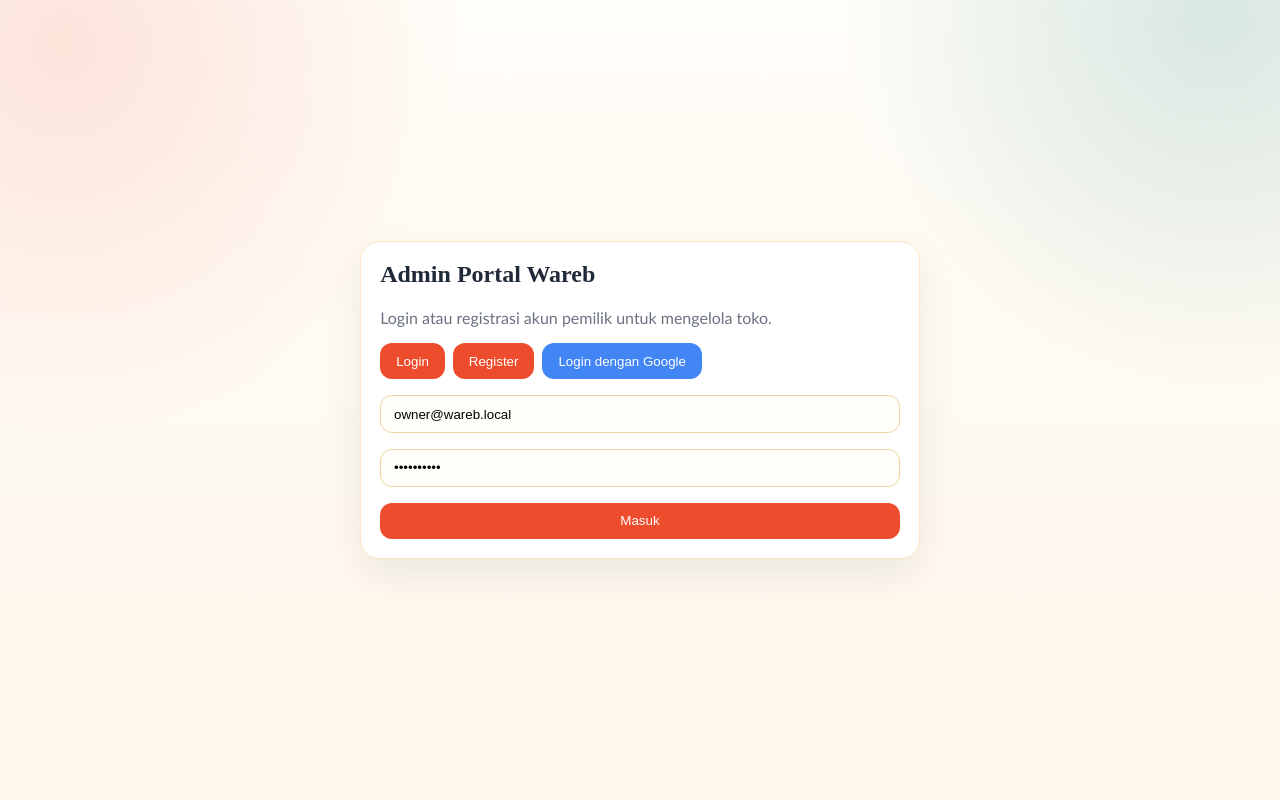
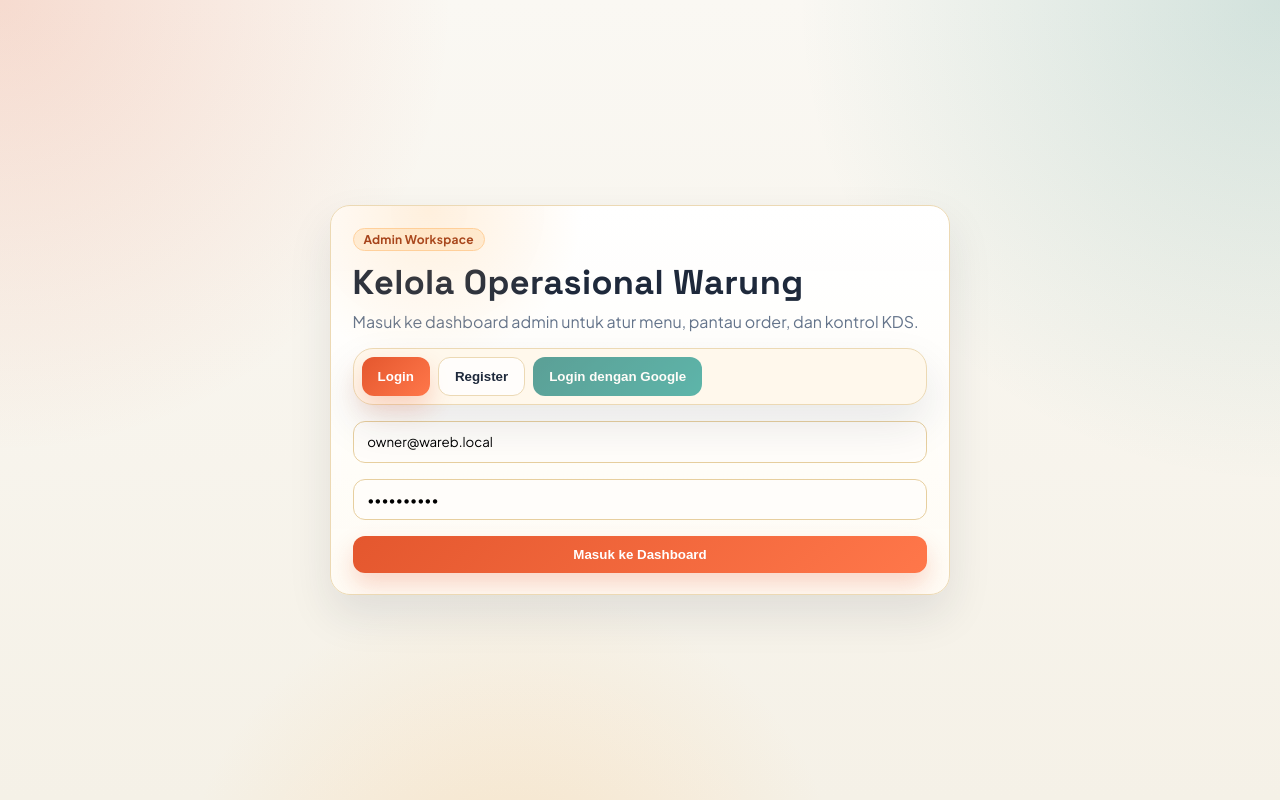
Before and after one commit to Rabbani218/Warog-Warung-Online-website, a Next.js app: page /admin in a window 1280 px wide. Built offline with nearby package versions, Linux system fonts and the light colour scheme; no server answers.

Commit message:
feat: redesign storefront and admin auth UX

```diff
--- a/app/(admin)/admin/page.js
+++ b/app/(admin)/admin/page.js
@@ -110,15 +110,16 @@ export default function AdminLoginPage() {
   }
 
   return (
-    <main className="container" style={{ minHeight: "100vh", display: "grid", placeItems: "center" }}>
-      <section className="panel" style={{ width: "min(560px,100%)", padding: "1.2rem" }}>
-        <h1 style={{ marginTop: 0, fontFamily: '"Segoe Print", cursive' }}>Admin Portal Wareb</h1>
-        <p style={{ color: "#6b7280" }}>Login atau registrasi akun pemilik untuk mengelola toko.</p>
+    <main className="container" style={{ minHeight: "100vh", display: "grid", placeItems: "center", padding: "1rem 0" }}>
+      <section className="panel hero-shell" style={{ width: "min(620px,100%)", padding: "1.35rem" }}>
+        <span className="badge">Admin Workspace</span>
+        <h1 style={{ margin: "0.55rem 0 0", fontSize: "clamp(1.5rem, 3vw, 2.15rem)" }}>Kelola Operasional Warung</h1>
+        <p className="muted" style={{ marginTop: "0.45rem" }}>Masuk ke dashboard admin untuk atur menu, pantau order, dan kontrol KDS.</p>
 
-        <div style={{ display: "flex", gap: "0.5rem", marginBottom: "1rem", flexWrap: "wrap" }}>
-          <button className="btn" type="button" onClick={() => setMode("login")}>Login</button>
-          <button className="btn" type="button" onClick={() => setMode("register")}>Register</button>
-          <button className="btn" type="button" onClick={signInWithGoogle} disabled={loading || !googleEnabled} style={{ background: "#4285F4" }}>
+        <div className="panel" style={{ display: "flex", gap: "0.5rem", marginBottom: "1rem", flexWrap: "wrap", padding: "0.5rem", background: "#fff8ec" }}>
+          <button className={mode === "login" ? "btn" : "btn btn-ghost"} type="button" onClick={() => setMode("login")}>Login</button>
+          <button className={mode === "register" ? "btn" : "btn btn-ghost"} type="button" onClick={() => setMode("register")}>Register</button>
+          <button className="btn btn-secondary" type="button" onClick={signInWithGoogle} disabled={loading || !googleEnabled}>
             {loading ? "Memuat..." : "Login dengan Google"}
           </button>
         </div>
@@ -135,10 +136,10 @@ export default function AdminLoginPage() {
           )}
           <input className="input" type="email" placeholder="Email" value={form.email} onChange={(e) => setForm((prev) => ({ ...prev, email: e.target.value }))} required />
           <input className="input" type="password" placeholder="Password" value={form.password} onChange={(e) => setForm((prev) => ({ ...prev, password: e.target.value }))} required />
-          <button className="btn" type="submit">{mode === "login" ? "Masuk" : "Daftar & Masuk"}</button>
+          <button className="btn" type="submit">{mode === "login" ? "Masuk ke Dashboard" : "Daftar & Masuk"}</button>
         </form>
 
-        {message && <p style={{ marginTop: "0.75rem", color: "#b91c1c" }}>{message}</p>}
+        {message && <p style={{ marginTop: "0.75rem" }} className={message.toLowerCase().includes("berhasil") ? "status-ok" : "status-err"}>{message}</p>}
       </section>
     </main>
   );
--- a/app/globals.css
+++ b/app/globals.css
@@ -1,27 +1,47 @@
+@import url("https://fonts.googleapis.com/css2?family=Plus+Jakarta+Sans:wght@400;500;600;700;800&family=Space+Grotesk:wght@600;700&display=swap");
+
 :root {
-  --bg: #fff7eb;
-  --bg-soft: #fffdf8;
-  --surface: #fff;
-  --text: #1f2937;
-  --muted: #6b7280;
-  --line: #fde7c2;
-  --brand: #ee4d2d;
-  --brand-dark: #cc3f24;
-  --teal: #0f766e;
+  --bg: #f5f1e7;
+  --bg-soft: #faf8f3;
+  --surface: #ffffff;
+  --surface-soft: #fffdf8;
+  --text: #1e293b;
+  --muted: #64748b;
+  --line: #ecd9b4;
+  --brand: #e4572e;
+  --brand-dark: #b64020;
+  --brand-2: #0f766e;
+  --accent: #ffb357;
+  --shadow: 0 20px 44px rgba(30, 41, 59, 0.1);
 }
 
 * {
   box-sizing: border-box;
 }
 
+html,
+body {
+  min-height: 100%;
+}
+
 body {
   margin: 0;
   color: var(--text);
   background:
-    radial-gradient(circle at 5% 5%, rgba(238, 77, 45, 0.14), transparent 28%),
-    radial-gradient(circle at 95% 2%, rgba(15, 118, 110, 0.16), transparent 26%),
+    radial-gradient(circle at 0% 0%, rgba(228, 87, 46, 0.18), transparent 30%),
+    radial-gradient(circle at 100% 0%, rgba(15, 118, 110, 0.17), transparent 32%),
+    radial-gradient(circle at 40% 115%, rgba(255, 179, 87, 0.22), transparent 28%),
     linear-gradient(180deg, var(--bg-soft), var(--bg));
-  font-family: "Trebuchet MS", "Segoe UI", sans-serif;
+  font-family: "Plus Jakarta Sans", "Segoe UI", sans-serif;
+  animation: pageFade 420ms ease;
+}
+
+h1,
+h2,
+h3,
+h4 {
+  font-family: "Space Grotesk", "Trebuchet MS", sans-serif;
+  letter-spacing: 0.01em;
 }
 
 a {
@@ -35,33 +55,71 @@ a {
 }
 
 .panel {
-  background: var(--surface);
+  background: linear-gradient(180deg, rgba(255, 255, 255, 0.96), rgba(255, 252, 246, 0.95));
   border: 1px solid var(--line);
   border-radius: 20px;
-  box-shadow: 0 16px 42px rgba(17, 24, 39, 0.08);
+  box-shadow: var(--shadow);
+  backdrop-filter: blur(6px);
 }
 
 .btn {
   border: none;
   border-radius: 12px;
-  padding: 0.65rem 1rem;
-  background: var(--brand);
+  padding: 0.68rem 1rem;
+  background: linear-gradient(135deg, var(--brand), #ff774a);
   color: #fff;
   cursor: pointer;
+  font-weight: 700;
+  transition: transform 0.2s ease, box-shadow 0.2s ease, filter 0.2s ease;
+  box-shadow: 0 12px 24px rgba(228, 87, 46, 0.24);
 }
 
 .btn:hover {
-  background: var(--brand-dark);
+  transform: translateY(-1px);
+  filter: saturate(1.06);
+}
+
+.btn:disabled {
+  opacity: 0.68;
+  cursor: not-allowed;
+  box-shadow: none;
+  transform: none;
+}
+
+.btn-ghost {
+  background: rgba(255, 255, 255, 0.8);
+  color: var(--text);
+  border: 1px solid var(--line);
+  box-shadow: none;
+}
+
+.btn-ghost:hover {
+  background: #fff;
+}
+
+.btn-secondary {
+  background: linear-gradient(135deg, var(--brand-2), #12968b);
+  box-shadow: 0 12px 24px rgba(15, 118, 110, 0.2);
 }
 
 .input,
 .select,
 textarea {
   width: 100%;
-  border: 1px solid #f1d3a1;
-  background: #fffefb;
+  border: 1px solid #e7cf9f;
+  background: #fffdfa;
   border-radius: 12px;
-  padding: 0.65rem 0.8rem;
+  padding: 0.7rem 0.85rem;
+  font-family: inherit;
+  transition: border-color 0.18s ease, box-shadow 0.18s ease;
+}
+
+.input:focus,
+.select:focus,
+textarea:focus {
+  outline: none;
+  border-color: #f29c73;
+  box-shadow: 0 0 0 3px rgba(228, 87, 46, 0.14);
 }
 
 .grid {
@@ -71,18 +129,87 @@ textarea {
 
 .badge {
   display: inline-block;
-  background: #fff1dd;
+  background: #fff1df;
   color: #9a3412;
-  border: 1px solid #fed7aa;
+  border: 1px solid #ffd4a5;
   border-radius: 999px;
-  padding: 0.15rem 0.55rem;
+  padding: 0.2rem 0.62rem;
   font-size: 0.75rem;
+  font-weight: 700;
+  letter-spacing: 0.02em;
 }
 
 .field {
   display: grid;
   gap: 0.4rem;
   color: #334155;
+}
+
+.muted {
+  color: var(--muted);
+}
+
+.hero-shell {
+  position: relative;
+  overflow: hidden;
+}
+
+.hero-shell::before {
+  content: "";
+  position: absolute;
+  inset: -40% auto auto -10%;
+  width: 320px;
+  height: 320px;
+  border-radius: 50%;
+  background: radial-gradient(circle, rgba(255, 179, 87, 0.2), transparent 68%);
+  pointer-events: none;
+}
+
+.shop-layout {
+  display: grid;
+  grid-template-columns: 2fr minmax(300px, 1fr);
+  gap: 1rem;
+  margin-top: 1rem;
+}
+
+.menu-grid {
+  display: grid;
+  grid-template-columns: repeat(auto-fit, minmax(220px, 1fr));
+  gap: 1rem;
+}
+
+.menu-card {
+  overflow: hidden;
+}
+
+.menu-image {
+  width: 100%;
+  height: 170px;
+  object-fit: cover;
+  display: block;
+}
+
+.status-ok {
+  color: #0f766e;
+}
+
+.status-err {
+  color: #b91c1c;
+}
+
+.table-wrap {
+  overflow-x: auto;
+}
+
+table {
+  width: 100%;
+  border-collapse: collapse;
+}
+
+th,
+td {
+  padding: 0.55rem 0.45rem;
+  border-bottom: 1px solid #efe2c9;
 }
 
 .spinner {
@@ -97,3 +224,36 @@ textarea {
     transform: rotate(360deg);
   }
 }
+
+@keyframes pageFade {
+  from {
+    opacity: 0;
+    transform: translateY(6px);
+  }
+
+  to {
+    opacity: 1;
+    transform: translateY(0);
+  }
+}
+
+@media (max-width: 980px) {
+  .shop-layout {
+    grid-template-columns: 1fr;
+  }
+}
+
+@media (max-width: 720px) {
+  .container {
+    width: min(1160px, 94vw);
+  }
+
+  .panel {
+    border-radius: 16px;
+  }
+
+  th,
+  td {
+    font-size: 0.9rem;
+  }
+}
```
Also changed, not shown: app/setup/page.js (+11 -9 lines), components/ClientShop.js (+14 -12 lines), components/FloatingCart.js (+9 -8 lines), components/PromoCarousel.js (+25 -2 lines).
